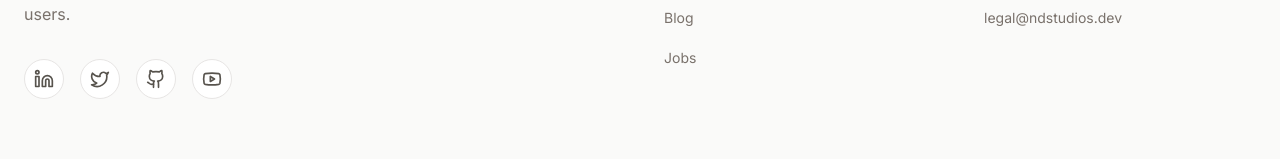
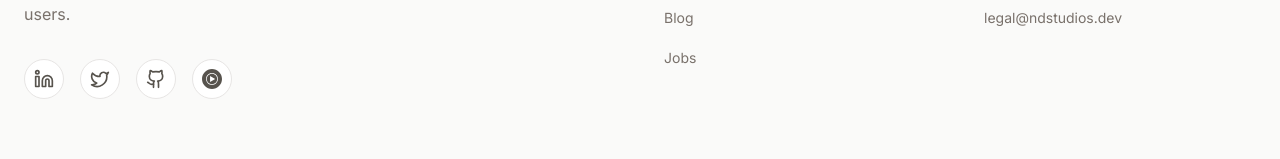
Before and after one commit to Striving2Builder/Company-Page-Nappy-Dog-Studios-Ltd, a React (Vite) app: page / in a window 1280 px wide. Shown: the part 6176-6335 px from the top of the page. Built offline with nearby package versions, Linux system fonts and the light colour scheme; a web font is replaced by a local one.

Commit message:
Replace YouTube icon with official YouTube Music logo SVG in footer

```diff
--- a/src/components/Footer.tsx
+++ b/src/components/Footer.tsx
@@ -1,4 +1,4 @@
-import { Dog, Linkedin, Twitter, Github, Youtube } from "lucide-react";
+import { Dog, Linkedin, Twitter, Github } from "lucide-react";
 import { Link } from "react-router-dom";
 
 export default function Footer() {
@@ -47,7 +47,9 @@ export default function Footer() {
                 <Github className="w-5 h-5" />
               </a>
               <a href="https://music.youtube.com/channel/UC0DJH61-UHKjZ_XYw1sF1BQ?si=Aqp0v_sUcXOB6IIO" target="_blank" rel="noopener noreferrer" className="w-10 h-10 bg-white border border-stone-200 rounded-full flex items-center justify-center text-stone-600 hover:bg-stone-900 hover:text-white transition-all" title="YouTube Music Artist">
-                <Youtube className="w-5 h-5" />
+                <svg className="w-5 h-5 fill-current" viewBox="0 0 24 24" xmlns="http://www.w3.org/2000/svg">
+                  <path d="M12 0C5.376 0 0 5.376 0 12s5.376 12 12 12 12-5.376 12-12S18.624 0 12 0zm0 19.104c-3.924 0-7.104-3.18-7.104-7.104S8.076 4.896 12 4.896s7.104 3.18 7.104 7.104-3.18 7.104-7.104 7.104zm0-13.332c-3.432 0-6.228 2.796-6.228 6.228S8.568 18.228 12 18.228s6.228-2.796 6.228-6.228S15.432 5.772 12 5.772zM9.684 15.54V8.46L15.816 12l-6.132 3.54z"/>
+                </svg>
               </a>
             </div>
           </div>
```
